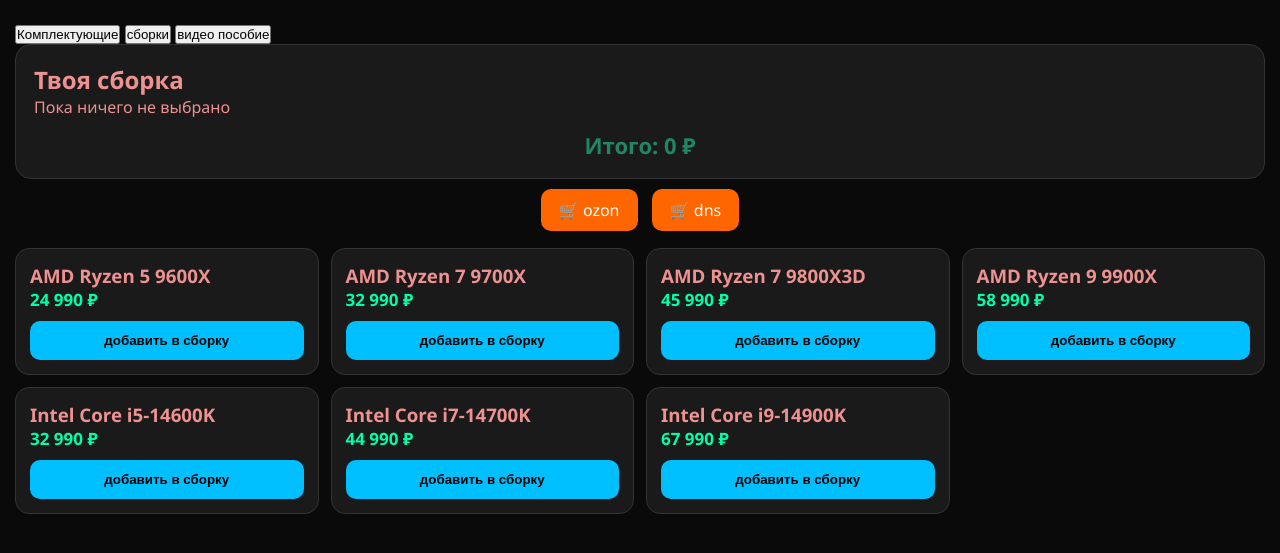
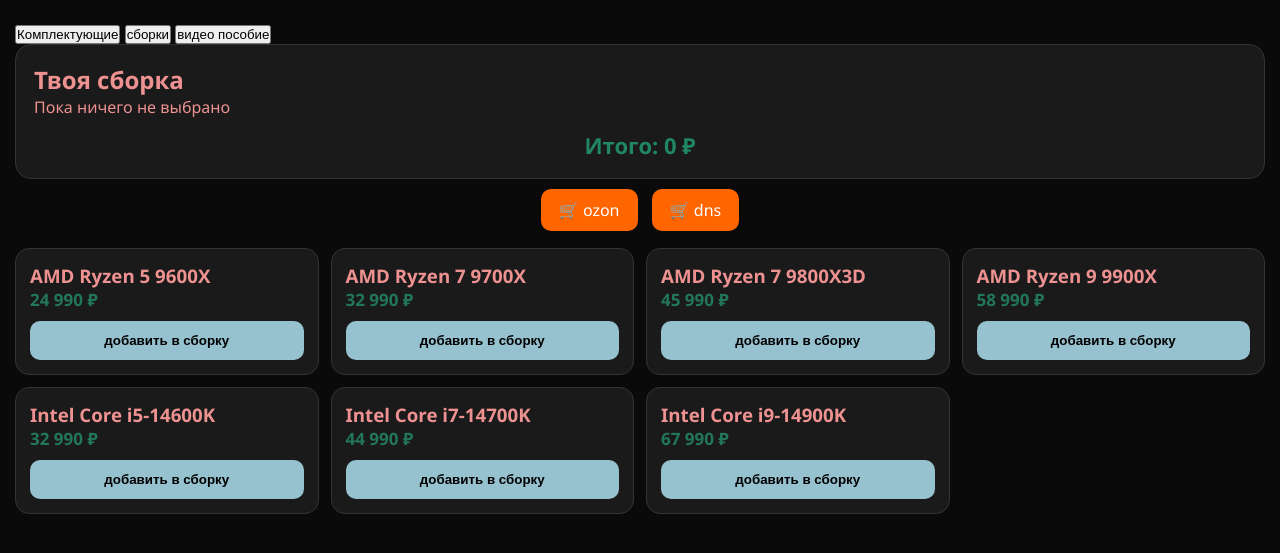
Before and after one commit to loshok823891-design/bot_dlyapc, a plain HTML site: page index.html in a window 1280 px wide. Shown: the part 93-646 px from the top of the page. Drawn offline with Linux system fonts and the light colour scheme.

Commit message:
Update style.css

```diff
--- a/style.css
+++ b/style.css
@@ -1,3 +1,5 @@
+/*
+   стили мини-приложения */
 
 * {
     margin: 0;
@@ -13,6 +15,7 @@
     padding: 15px;
 }
 
+/* Заголовок */
 .header {
     text-align: center;
     margin-bottom: 25px;
@@ -22,15 +25,19 @@
     font-size: 28px;
     margin-bottom: 5px;
 
+    /*текст */
     background: linear-gradient(90deg, #00bfff, #00ffaa);
+
 
     background-clip: text;
     -webkit-background-clip: text;
+
 
     color: transparent;
     -webkit-text-fill-color: transparent;
 }
 
+/* текущая сборка */
 .build-summary {
     background: #1a1a1a;
     border-radius: 16px;
@@ -47,6 +54,7 @@
     text-align: center;
 }
 
+/* кнопки категорий */
 .categories {
     display: grid;
     grid-template-columns: repeat(auto-fit, minmax(140px, 1fr));
@@ -55,7 +63,7 @@
 }
 
 .categories button {
-    background: #252525;
+    background: #9b3939;
     color: white;
     border: none;
     padding: 14px;
@@ -70,6 +78,7 @@
     transform: translateY(-2px);
 }
 
+/* карточки товаров */
 .items-grid {
     display: grid;
     grid-template-columns: repeat(auto-fit, minmax(280px, 1fr));
@@ -90,7 +99,7 @@
 }
 
 .price {
-    color: #00ffaa;
+    color: #22775b;
     font-weight: 600;
     font-size: 17px;
 }
@@ -99,7 +108,7 @@
     margin-top: 10px;
     width: 100%;
     padding: 12px;
-    background: #00bfff;
+    background: #96c1cf;
     color: black;
     border: none;
     border-radius: 10px;
```
